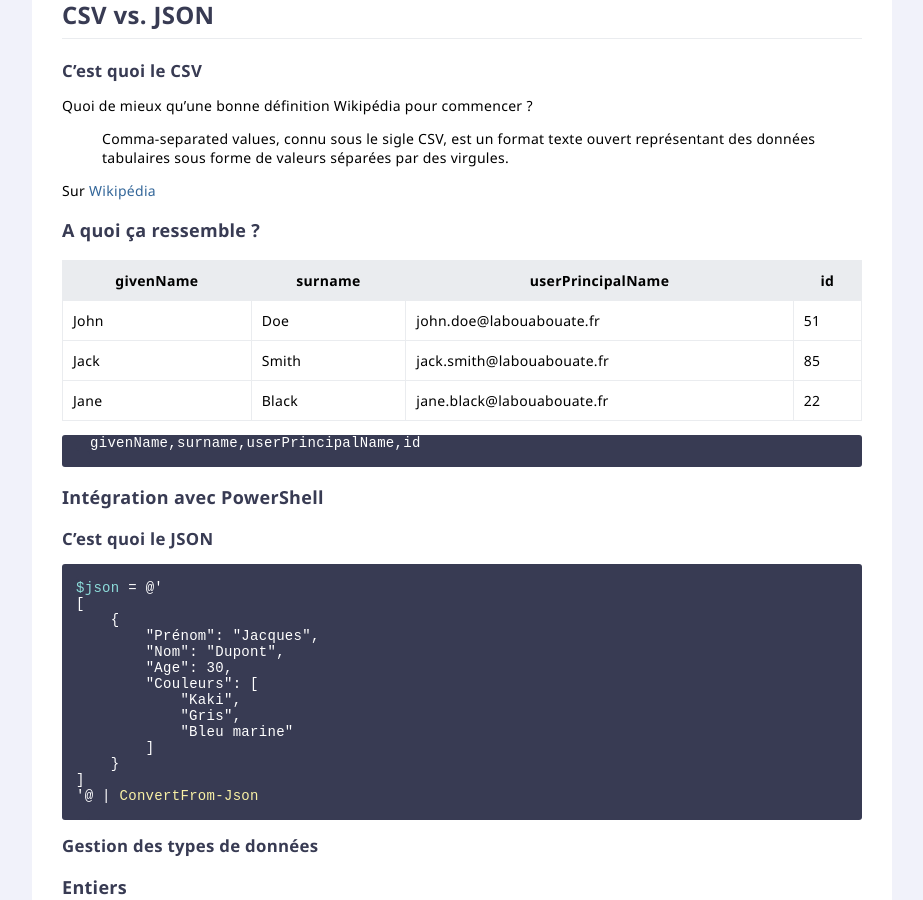
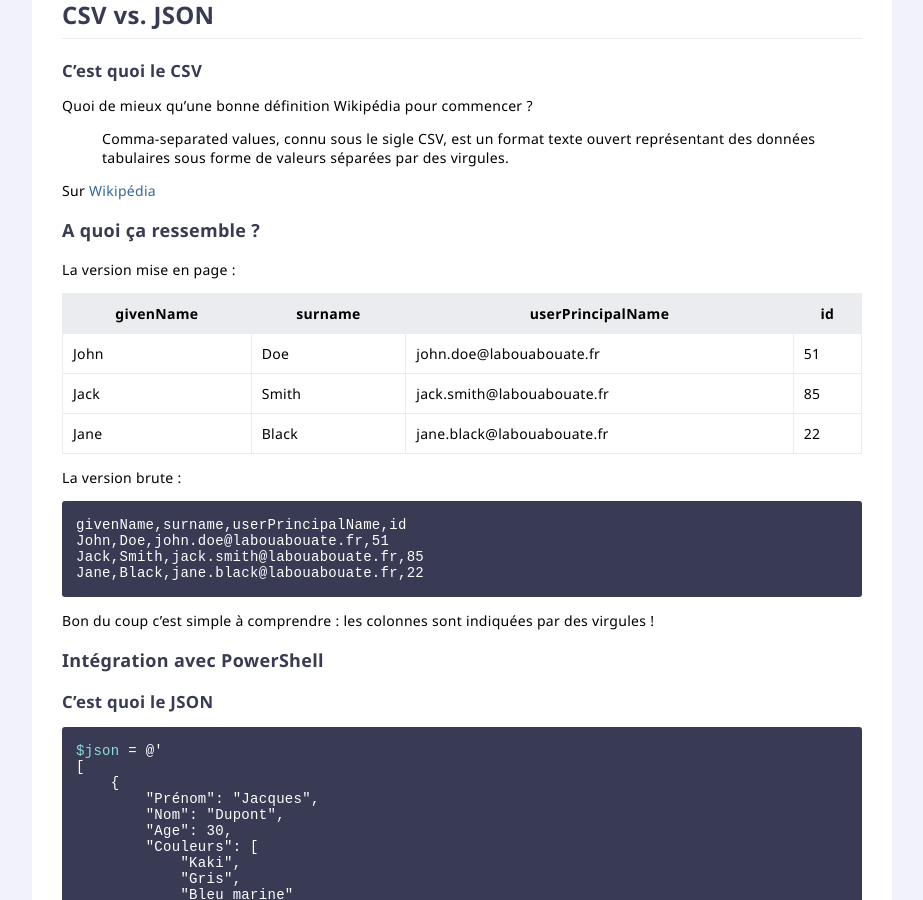
Before and after one commit to leobouard/leobouard.github.io, a Jekyll site: the page built from _posts/2022-05-19-json-vs-csv.md, in a window 1280 px wide and 900 px high, scrolled down 361 px. Shown: the whole window, without its empty margins (178-1101 px from the left). Built offline with Jekyll 4.4.1, drawn with Linux system fonts in a browser that asks for light colours.

Commit message:
Update 2022-05-19-json-vs-csv.md

````diff
--- a/_posts/2022-05-19-json-vs-csv.md
+++ b/_posts/2022-05-19-json-vs-csv.md
@@ -17,16 +17,26 @@ Sur [Wikipédia](https://fr.wikipedia.org/wiki/Comma-separated_values)
 
 ### A quoi ça ressemble ?
 
+La version mise en page :
+
 givenName | surname | userPrincipalName | id
 --------- | ------- | ----------------- | --
 John | Doe | john.doe@labouabouate.fr | 51
 Jack | Smith | jack.smith@labouabouate.fr | 85
 Jane | Black | jane.black@labouabouate.fr | 22
 
-```
-givenName,surname,userPrincipalName,id
+La version brute :
 
 ```
+
+givenName,surname,userPrincipalName,id
+John,Doe,john.doe@labouabouate.fr,51
+Jack,Smith,jack.smith@labouabouate.fr,85
+Jane,Black,jane.black@labouabouate.fr,22
+
+```
+
+Bon du coup c'est simple à comprendre : les colonnes sont indiquées par des virgules !
 
 ### Intégration avec PowerShell
 
````
